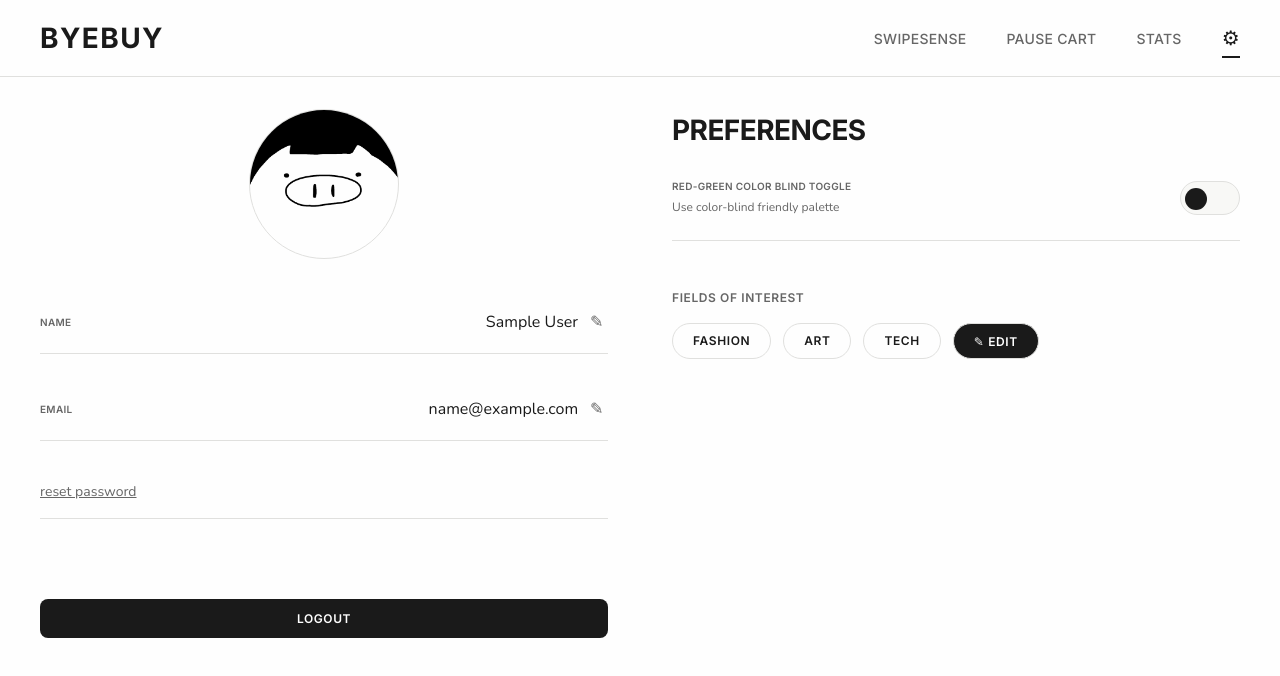
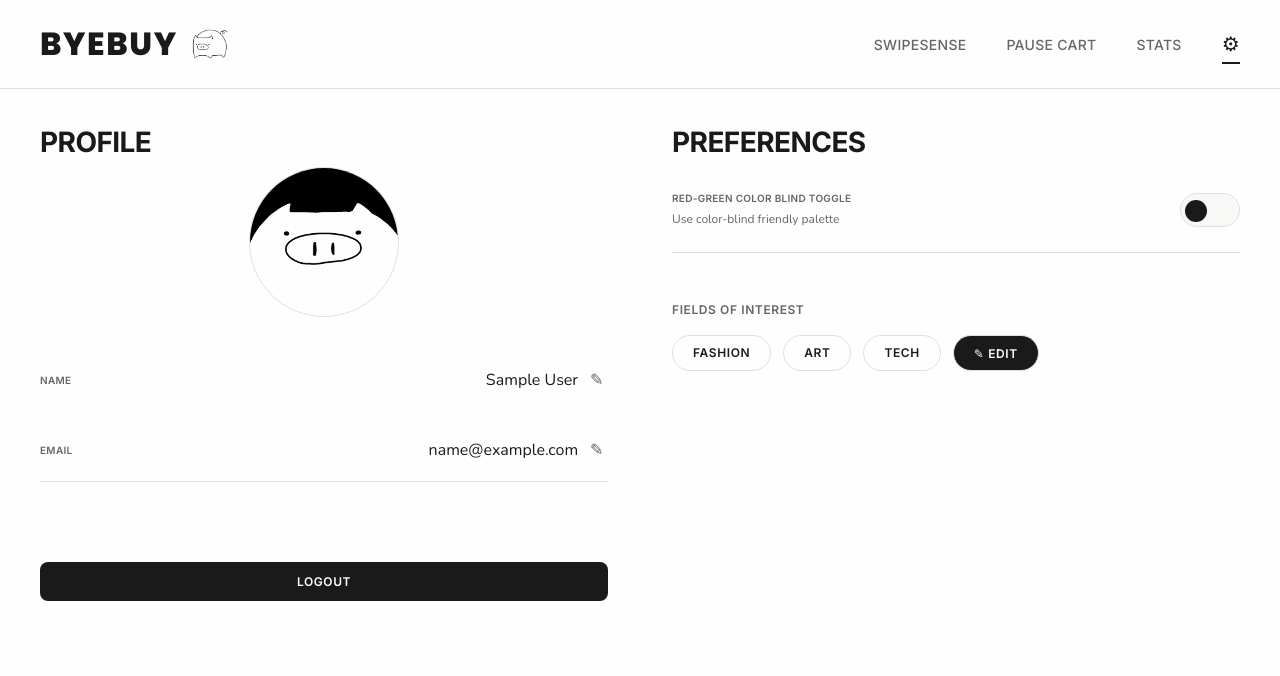
Before and after one commit to Avril-Cui/seal-frontend, a Vue app: page /settings in a window 1280 px wide. Shown: the top 676 px of the page. Built offline with nearby package versions, Linux system fonts and the light colour scheme; no server answers; sample sign-in values are in the browser's storage.

Commit message:
edited title font, headers, misc. spacing

```diff
--- a/src/components/Navbar.vue
+++ b/src/components/Navbar.vue
@@ -2,18 +2,39 @@
   <nav class="navbar">
     <div class="nav-left">
       <h1 class="nav-title">BYEBUY</h1>
+      <img
+        src="../assets/pig_sprite.png"
+        alt="Pig mascot"
+        class="nav-pig-sprite"
+      />
     </div>
     <div class="nav-right">
-      <button @click="goToSwipe" :class="['nav-link', { active: currentRoute === '/swipe' }]">
+      <button
+        @click="goToSwipe"
+        :class="['nav-link', { active: currentRoute === '/swipe' }]"
+      >
         SWIPESENSE
       </button>
-      <button @click="goToWishlist" :class="['nav-link', { active: currentRoute === '/wishlist' }]">
+      <button
+        @click="goToWishlist"
+        :class="['nav-link', { active: currentRoute === '/wishlist' }]"
+      >
         PAUSE CART
       </button>
-      <button @click="goToStats" :class="['nav-link', { active: currentRoute === '/stats' }]">
+      <button
+        @click="goToStats"
+        :class="['nav-link', { active: currentRoute === '/stats' }]"
+      >
         STATS
       </button>
-      <button @click="goToSettings" :class="['nav-link', 'settings-icon', { active: currentRoute === '/settings' }]">
+      <button
+        @click="goToSettings"
+        :class="[
+          'nav-link',
+          'settings-icon',
+          { active: currentRoute === '/settings' },
+        ]"
+      >
         ⚙
       </button>
     </div>
@@ -21,8 +42,8 @@
 </template>
 
 <script setup>
-import { computed } from 'vue';
-import { useRouter, useRoute } from 'vue-router';
+import { computed } from "vue";
+import { useRouter, useRoute } from "vue-router";
 
 const router = useRouter();
 const route = useRoute();
@@ -30,24 +51,24 @@ const route = useRoute();
 const currentRoute = computed(() => route.path);
 
 const goToSwipe = () => {
-  router.push('/swipe');
+  router.push("/swipe");
 };
 
 const goToWishlist = () => {
-  router.push('/wishlist');
+  router.push("/wishlist");
 };
 
 const goToStats = () => {
-  router.push('/stats');
+  router.push("/stats");
 };
 
 const goToSettings = () => {
-  router.push('/settings');
+  router.push("/settings");
 };
 </script>
 
 <style scoped>
-@import url('https://fonts.googleapis.com/css2?family=Inter:wght@300;400;500;600;700&display=swap');
+@import url("https://fonts.googleapis.com/css2?family=Inter:wght@300;400;500;600;700&family=Poppins:wght@700;800;900&display=swap");
 
 .navbar {
   display: flex;
@@ -63,12 +84,19 @@ const goToSettings = () => {
 .nav-left {
   display: flex;
   align-items: center;
+  gap: 0.75rem;
+}
+
+.nav-pig-sprite {
+  width: 40px;
+  height: 40px;
+  object-fit: contain;
 }
 
 .nav-title {
-  font-family: 'Inter', -apple-system, BlinkMacSystemFont, sans-serif;
-  font-size: 1.75rem;
-  font-weight: 700;
+  font-family: "Poppins", -apple-system, BlinkMacSystemFont, sans-serif;
+  font-size: 2rem;
+  font-weight: 800;
   letter-spacing: 0.05em;
   color: var(--color-text-primary, #1a1a1a);
   margin: 0;
@@ -82,7 +110,7 @@ const goToSettings = () => {
 }
 
 .nav-link {
-  font-family: 'Inter', -apple-system, BlinkMacSystemFont, sans-serif;
+  font-family: "Inter", -apple-system, BlinkMacSystemFont, sans-serif;
   font-size: 0.875rem;
   font-weight: 500;
   letter-spacing: 0.02em;
@@ -105,7 +133,7 @@ const goToSettings = () => {
 }
 
 .nav-link.active::after {
-  content: '';
+  content: "";
   position: absolute;
   bottom: -0.5rem;
   left: 0;
--- a/src/views/Login.vue
+++ b/src/views/Login.vue
@@ -80,7 +80,7 @@ const goToRegister = () => {
 </script>
 
 <style scoped>
-@import url("https://fonts.googleapis.com/css2?family=Inter:wght@300;400;500;600;700&family=Nunito:wght@300;400;500;600;700&display=swap");
+@import url("https://fonts.googleapis.com/css2?family=Inter:wght@300;400;500;600;700&family=Nunito:wght@300;400;500;600;700&family=Poppins:wght@700;800;900&display=swap");
 
 .login-container {
   --font-primary: "Inter", -apple-system, BlinkMacSystemFont, sans-serif;
@@ -105,9 +105,9 @@ const goToRegister = () => {
 }
 
 .app-title {
-  font-family: var(--font-primary);
-  font-size: 1.75rem;
-  font-weight: 700;
+  font-family: "Poppins", -apple-system, BlinkMacSystemFont, sans-serif;
+  font-size: 2.5rem;
+  font-weight: 800;
   text-align: center;
   margin-bottom: 3rem;
   letter-spacing: 0.05em;
--- a/src/views/Register.vue
+++ b/src/views/Register.vue
@@ -85,7 +85,7 @@ const goToLogin = () => {
 </script>
 
 <style scoped>
-@import url("https://fonts.googleapis.com/css2?family=Inter:wght@300;400;500;600;700&family=Nunito:wght@300;400;500;600;700&display=swap");
+@import url("https://fonts.googleapis.com/css2?family=Inter:wght@300;400;500;600;700&family=Nunito:wght@300;400;500;600;700&family=Poppins:wght@700;800;900&display=swap");
 
 .register-container {
   --font-primary: "Inter", -apple-system, BlinkMacSystemFont, sans-serif;
@@ -110,9 +110,9 @@ const goToLogin = () => {
 }
 
 .app-title {
-  font-family: var(--font-primary);
-  font-size: 1.75rem;
-  font-weight: 700;
+  font-family: "Poppins", -apple-system, BlinkMacSystemFont, sans-serif;
+  font-size: 2.5rem;
+  font-weight: 800;
   text-align: center;
   margin-bottom: 3rem;
   letter-spacing: 0.05em;
--- a/src/views/Settings.vue
+++ b/src/views/Settings.vue
@@ -5,6 +5,7 @@
     <div class="settings-content">
       <div class="settings-grid">
         <div class="settings-column-left">
+          <h2 class="column-header">PROFILE</h2>
           <div class="profile-section">
             <div class="profile-picture-container">
               <div class="profile-picture">
@@ -35,7 +36,7 @@
                 </div>
               </div>
 
-              <div class="detail-item">
+              <div class="detail-item detail-item-with-border">
                 <span class="detail-label">email</span>
                 <div class="detail-value-with-icon">
                   <input
@@ -56,10 +57,6 @@
                     ✎
                   </button>
                 </div>
-              </div>
-
-              <div class="detail-item">
-                <a href="#" class="reset-password-link">reset password</a>
               </div>
             </div>
           </div>
@@ -268,7 +265,7 @@ const goToEditInterests = () => {
 .user-details {
   display: flex;
   flex-direction: column;
-  gap: 1.5rem;
+  gap: 0.5rem;
 }
 
 .detail-item {
@@ -276,6 +273,9 @@ const goToEditInterests = () => {
   justify-content: space-between;
   align-items: center;
   padding: 1rem 0;
+}
+
+.detail-item-with-border {
   border-bottom: 1px solid var(--color-border);
 }
 
@@ -311,18 +311,6 @@ const goToEditInterests = () => {
 }
 
 .edit-icon-button:hover {
-  color: var(--color-text-primary);
-}
-
-.reset-password-link {
-  text-decoration: underline;
-  font-size: 0.875rem;
-  color: var(--color-text-secondary);
-  font-family: var(--font-secondary);
-  transition: color 0.2s ease;
-}
-
-.reset-password-link:hover {
   color: var(--color-text-primary);
 }
 
--- a/src/views/Stats.vue
+++ b/src/views/Stats.vue
@@ -441,6 +441,7 @@ const downloadImage = () => {
   font-weight: 700;
   letter-spacing: -0.02em;
   margin-bottom: 0.25rem;
+  text-transform: uppercase;
 }
 
 .page-subtitle {
```
